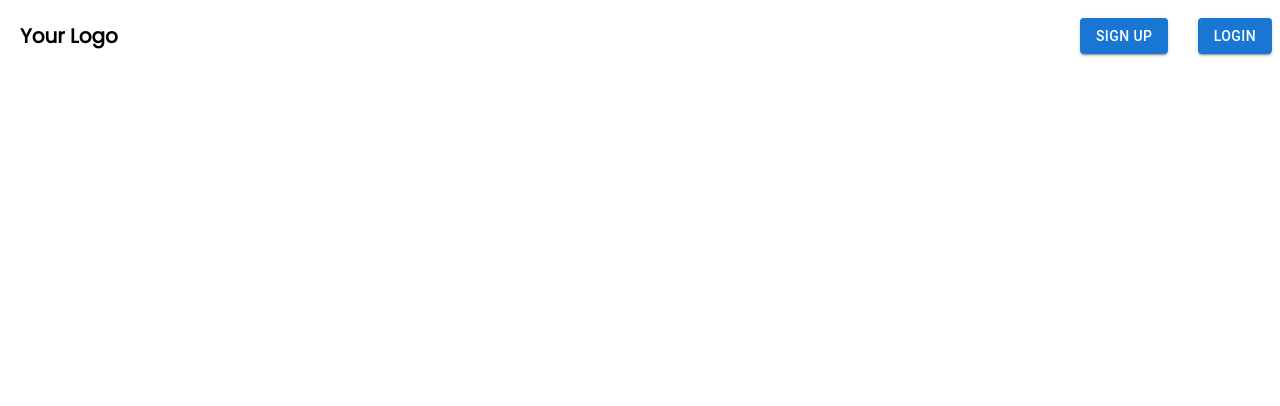
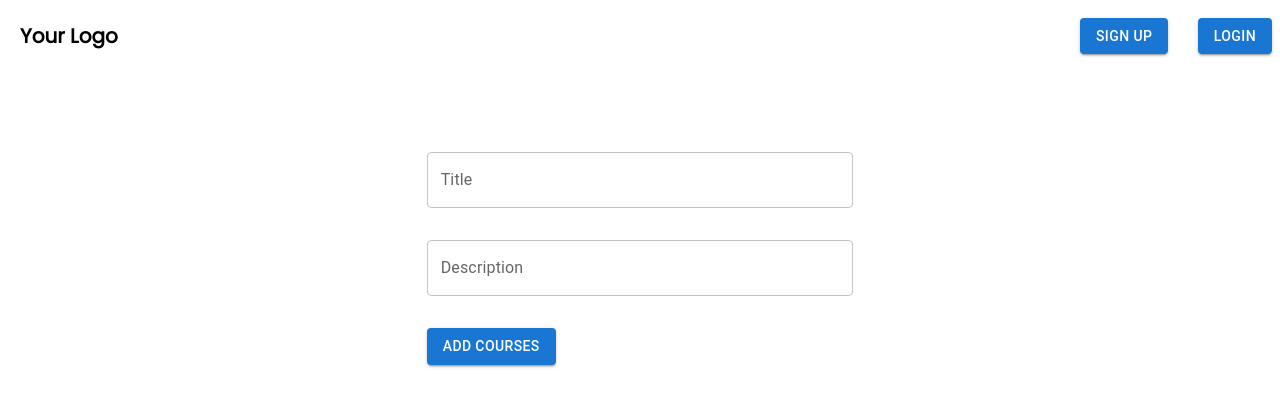
Before and after one commit to Iamanshuaditya/Mern-stack-courses, a React (Vite) app in the folder client/: page /addcourses in a window 1280 px wide. Shown: the top 406 px of the page. Built offline with nearby package versions, Linux system fonts and the light colour scheme.

Commit message:
Added courses route connected to backend

```diff
--- a/client/src/App.jsx
+++ b/client/src/App.jsx
@@ -17,7 +17,7 @@ function App() {
             path="/"
             element={<SignIn isLogin={isLogin} setIsLogin={setIsLogin} />}
           />
-          <Route path="/addcourses" element={AddCourses} />
+          <Route path="/addcourses" element={<AddCourses />} />
           <Route path="/signup" element={<SignIn isLogin={isLogin} />} />
           <Route path="/login" element={<Login />} />
         </Routes>
--- a/client/src/components/Addcourses.jsx
+++ b/client/src/components/Addcourses.jsx
@@ -1 +1,93 @@
-export default function AddCourses() {}
+import { useState, useEffect } from "react";
+import Button from "@mui/material/Button";
+import TextField from "@mui/material/TextField";
+import Box from "@mui/material/Box";
+
+export default function AddCourses() {
+  const [coursetitle, setCourseTitle] = useState("");
+  const [coursedescription, setCourseDescription] = useState("");
+
+  useEffect(() => {
+    const localAuthToken = localStorage.getItem("token");
+
+    if (localAuthToken) {
+      console.log("Authentication token from localStorage:", localAuthToken);
+    }
+  }, []);
+
+  function handleClick() {
+    const localAuthToken = localStorage.getItem("token");
+
+    if (!localAuthToken) {
+      console.error("Authentication token is missing.");
+      return;
+    }
+
+    fetch("http://localhost:3000/admin/courses", {
+      method: "POST",
+      headers: {
+        "Content-Type": "application/json",
+        Authorization: `Bearer ${localAuthToken}`,
+      },
+      body: JSON.stringify({
+        title: coursetitle,
+        description: coursedescription,
+        price: 150,
+        imageLink:
+          "https://d33g7sdvsfd029.cloudfront.net/teachcode/admin/COURSE/cover/1699610005757WhatsApp-Image-2023-11-10-at-3.16.18-PM.jpeg",
+        published: false,
+      }),
+    })
+      .then((response) => {
+        if (!response.ok) {
+          throw new Error(`HTTP error! Status: ${response.status}`);
+        }
+        return response.json();
+      })
+      .then((data) => {
+        console.log(data);
+      })
+      .catch((error) => {
+        console.error("Error:", error);
+      });
+  }
+
+  return (
+    <div className="m-auto w-1/3">
+      <Box
+        sx={{
+          width: 500,
+          maxWidth: "100%",
+          marginTop: "5em",
+          marginBottom: "2em",
+        }}
+      >
+        <TextField
+          fullWidth
+          label="Title"
+          id="fullWidth"
+          value={coursetitle}
+          onChange={(e) => setCourseTitle(e.target.value)}
+        />
+      </Box>
+      <Box
+        sx={{
+          width: 500,
+          maxWidth: "100%",
+          marginBottom: "2em",
+        }}
+      >
+        <TextField
+          fullWidth
+          label="Description"
+          id="fullWidth"
+          value={coursedescription}
+          onChange={(e) => setCourseDescription(e.target.value)}
+        ></TextField>
+      </Box>
+      <Button variant="contained" onClick={handleClick}>
+        Add Courses
+      </Button>
+    </div>
+  );
+}
--- a/client/src/components/AuthForm.jsx
+++ b/client/src/components/AuthForm.jsx
@@ -6,15 +6,18 @@ import Facebook from "../assets/Facebook.png";
 import google from "../assets/google.svg";
 import apple from "../assets/apple.svg";
 import toast, { Toaster } from "react-hot-toast";
+import { useNavigate } from "react-router-dom";
 
 const AuthForm = ({ isLogin }) => {
   const [username, setUsername] = useState("");
   const [password, setPassword] = useState("");
 
+  const navigate = useNavigate();
+
   async function handleClick() {
     const url = isLogin
-      ? "http://localhost:3000/users/login"
-      : "http://localhost:3000/users/signup";
+      ? "http://localhost:3000/admin/login"
+      : "http://localhost:3000/admin/signup";
 
     console.log("Sending request with data:", { username, password });
     if (username === "" && password === "") {
@@ -31,7 +34,13 @@ const AuthForm = ({ isLogin }) => {
 
         const data = await response.json();
         if (response.ok) {
+          const token = data.token;
+          localStorage.setItem("token", token);
+
           toast.success(`${buttonText} Successfully`);
+          navigate("/addcourses");
+        } else {
+          toast.error(data.message || "Something went wrong");
         }
         console.log("Response:", data);
       } catch (error) {
@@ -47,7 +56,7 @@ const AuthForm = ({ isLogin }) => {
   const buttonText = isLogin ? "Login" : "Sign In";
   const promptText = isLogin
     ? "If you don't have an account "
-    : "Already have account? ";
+    : "Already have an account? ";
   const linkText = isLogin ? "Register here" : "Login here";
 
   return (
@@ -138,6 +147,7 @@ const AuthForm = ({ isLogin }) => {
     </div>
   );
 };
+
 AuthForm.propTypes = {
   isLogin: PropTypes.bool.isRequired,
 };
```
Also changed, not shown: 1 other file (tests, documents, lock files or other folders).
